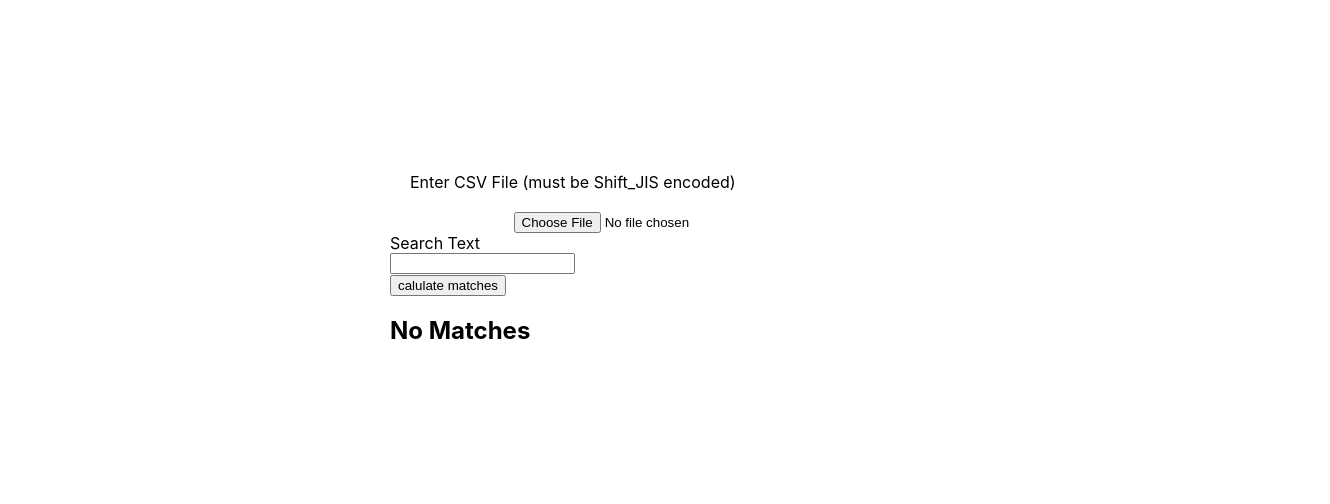
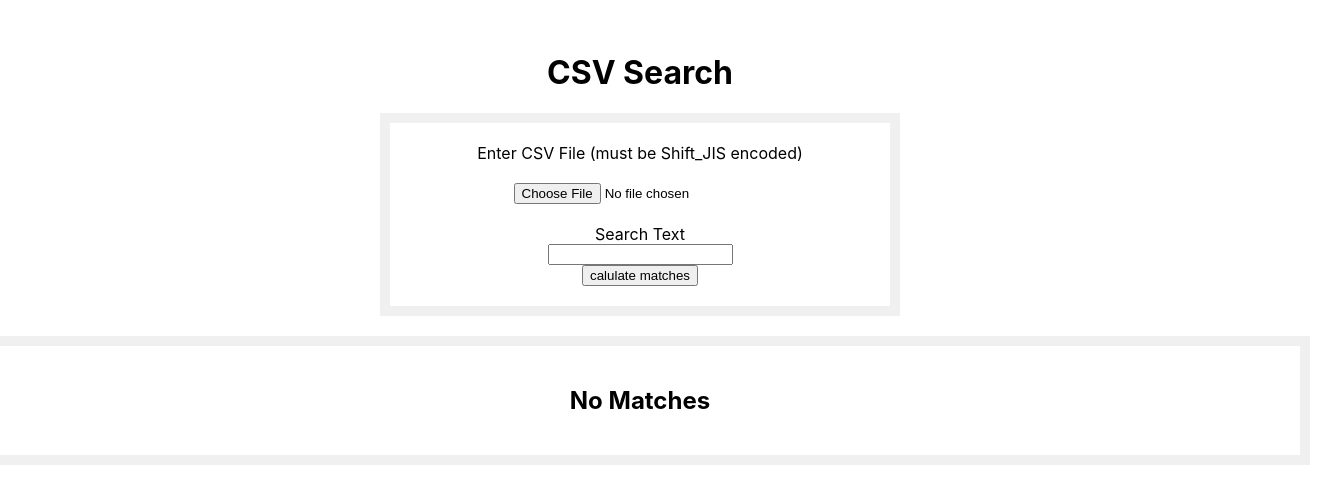
Before and after one commit to ZacharyTStone/n-gram-search, a React (Create React App) app: page / in a window 1280 px wide. Shown: the part 142-646 px from the top of the page, 1330 px wide, since content can reach past the window. Built offline with nearby package versions, Linux system fonts and the light colour scheme.

Commit message:
css changes

```diff
--- a/src/App.css
+++ b/src/App.css
@@ -9,8 +9,31 @@ html {
 .app {
   display: flex;
   flex-direction: column;
+  align-items: center;
+  justify-content: center;
+  width: 100%;
+  height: 100%;
+}
+
+.search-container {
+  display: flex;
+  flex-direction: column;
   width: "fit-content";
-  min-width: 500px;
+  width: 500px;
+  margin: auto;
   height: 100%;
   justify-items: center;
+  align-self: center;
+  border: 10px solid #f0f0f0;
 }
+
+.results-container {
+  display: flex;
+  flex-direction: column;
+  width: 100vw;
+  height: 100%;
+  justify-items: center;
+  border: 10px solid #f0f0f0;
+  margin: 20px;
+  padding: 20px;
+}
--- a/src/App.js
+++ b/src/App.js
@@ -45,7 +45,6 @@ const App = () => {
   // handle search and set loading
   const handleSearch = async (e) => {
     e.preventDefault();
-    setLoading(true);
     const searchTextBigrams = convertTextToBigramArr(searchText);
     const matches = findMatches(indexedCSV, searchTextBigrams, gramCount);
     setMatches(matches);
@@ -60,11 +59,25 @@ const App = () => {
     } else {
       return (
         <div className="app">
+          <h1 className="title">CSV Search</h1>
+          <div className="search-container">
             {!uploaded ? (
-            <>
+              <div
+                style={{
+                  display: "flex",
+                  flexDirection: "column",
+                  alignItems: "center",
+                  justifyContent: "center",
+                  alignContent: "center",
+                }}
+              >
                 <label
                   htmlFor="csvInput"
-                style={{ display: "block", margin: "20px" }}
+                  style={{
+                    display: "flex",
+                    margin: "20px",
+                    justifyContent: "center",
+                  }}
                 >
                   Enter CSV File (must be Shift_JIS encoded)
                 </label>
@@ -78,10 +91,17 @@ const App = () => {
                   name="file"
                   type="File"
                 />
-            </>
+              </div>
             ) : null}
 
-          <div>
+            <div
+              style={{
+                display: "flex",
+                flexDirection: "column",
+                alignItems: "center",
+                margin: "20px",
+              }}
+            >
               <label htmlFor="searchText">Search Text</label>
 
               <input
@@ -98,25 +118,45 @@ const App = () => {
                 }}
               />
               <button
-              onClick={async (e) => {
-                await handleSearch(e);
-                setLoading(false);
+                onClick={(e) => {
+                  handleSearch(e);
                 }}
               >
                 calulate matches
               </button>
             </div>
-          <div>
+          </div>
+          <div className="results-container">
             {matches.length > 0 ? (
               <div>
-                <h2>Matches</h2>
+                <h2
+                  style={{
+                    textAlign: "center",
+                  }}
+                >
+                  Matches
+                </h2>
                 {matches.map((match) => {
-                  return <p>{CSV[match]}</p>;
+                  return (
+                    <p
+                      style={{
+                        padding: "10px",
+                      }}
+                    >
+                      {CSV[match]}
+                    </p>
+                  );
                 })}
               </div>
             ) : (
               <div>
-                <h2>No Matches</h2>
+                <h2
+                  style={{
+                    textAlign: "center",
+                  }}
+                >
+                  No Matches
+                </h2>
               </div>
             )}
           </div>
```
Also changed, not shown: 1 other file (tests, documents, lock files or other folders). Lines whose indentation alone changed are shown as unchanged.
